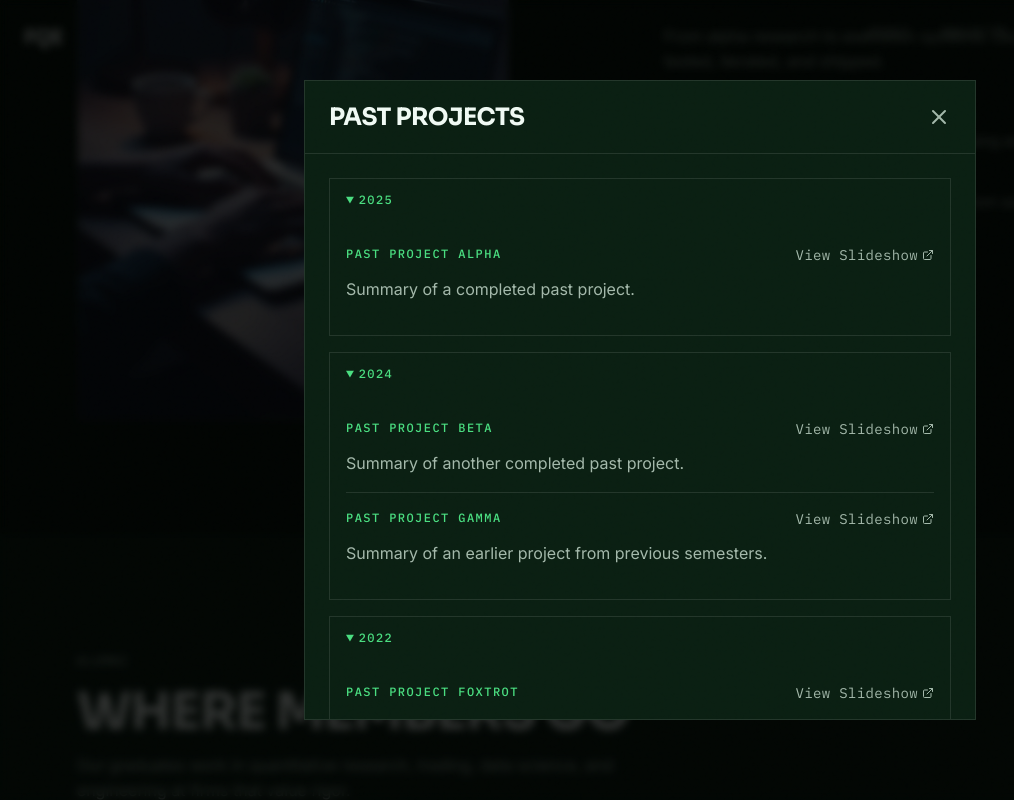
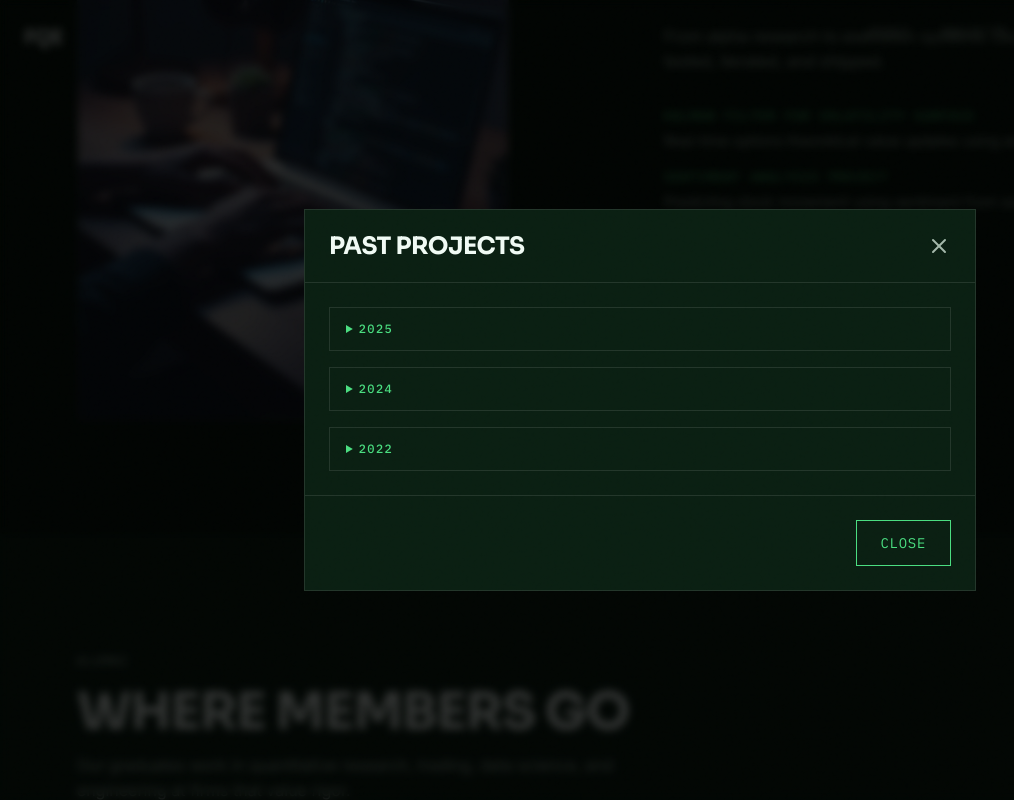
Before and after one commit to LifeDisparity/LifeDisparity.github.io, a React (Vite) app: page / in a window 1280 px wide. Both pictures are taken after a click on the button "Past Projects". Shown: the part 1867-2667 px from the top of the page, without its empty margins (0-1014 px from the left). Built offline with nearby package versions, Linux system fonts and the light colour scheme.

Commit message:
Set past project year dropdowns closed by default

```diff
--- a/src/sections/ProjectsSection.tsx
+++ b/src/sections/ProjectsSection.tsx
@@ -213,7 +213,7 @@ export default function ProjectsSection() {
 
             <div className="p-6 space-y-4">
               {projectsByYear.map(([year, yearProjects]) => (
-                <details key={year} className="border border-white/10" open>
+                <details key={year} className="border border-white/10">
                   <summary className="micro-label text-accent-green cursor-pointer px-4 py-3">
                     {year}
                   </summary>
```
